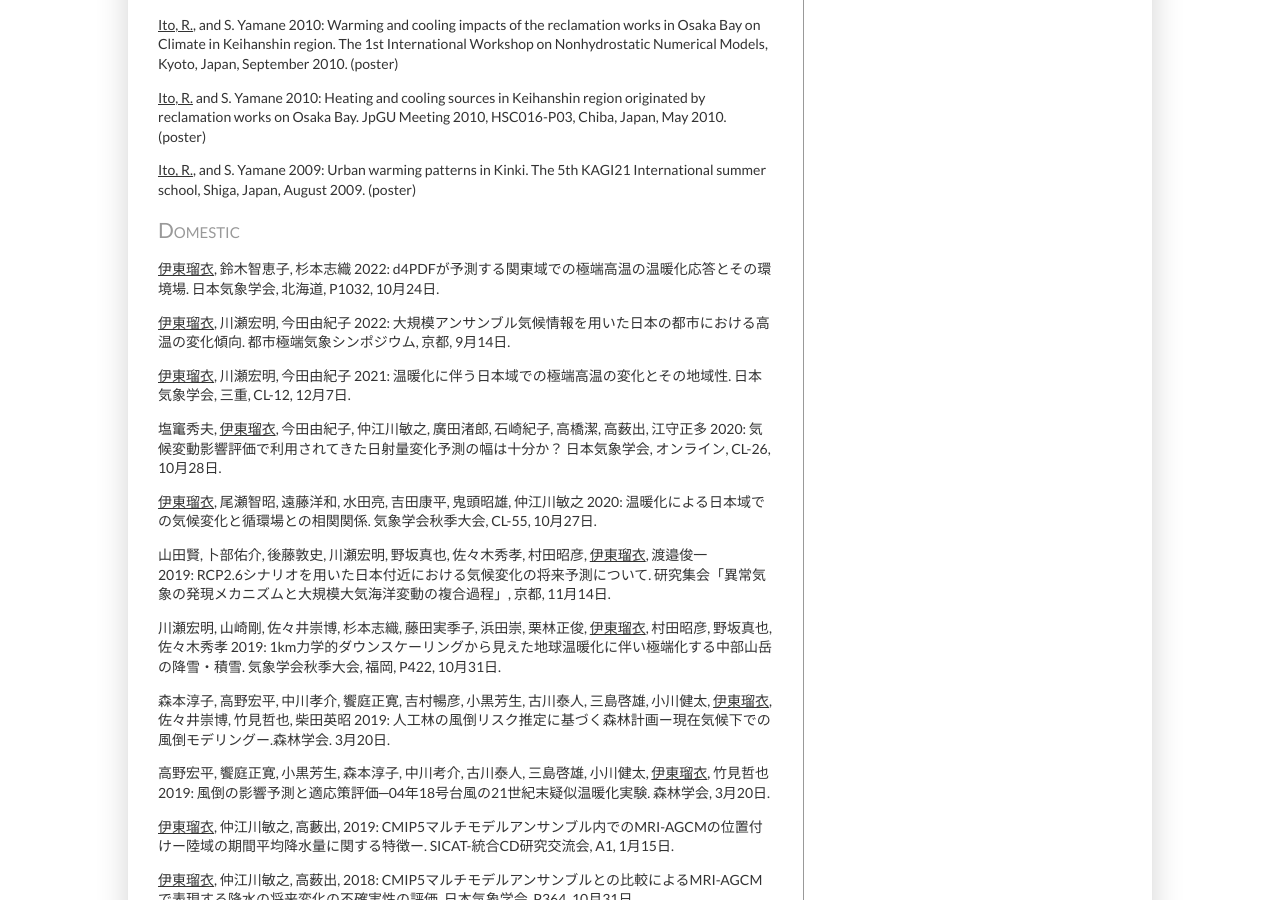
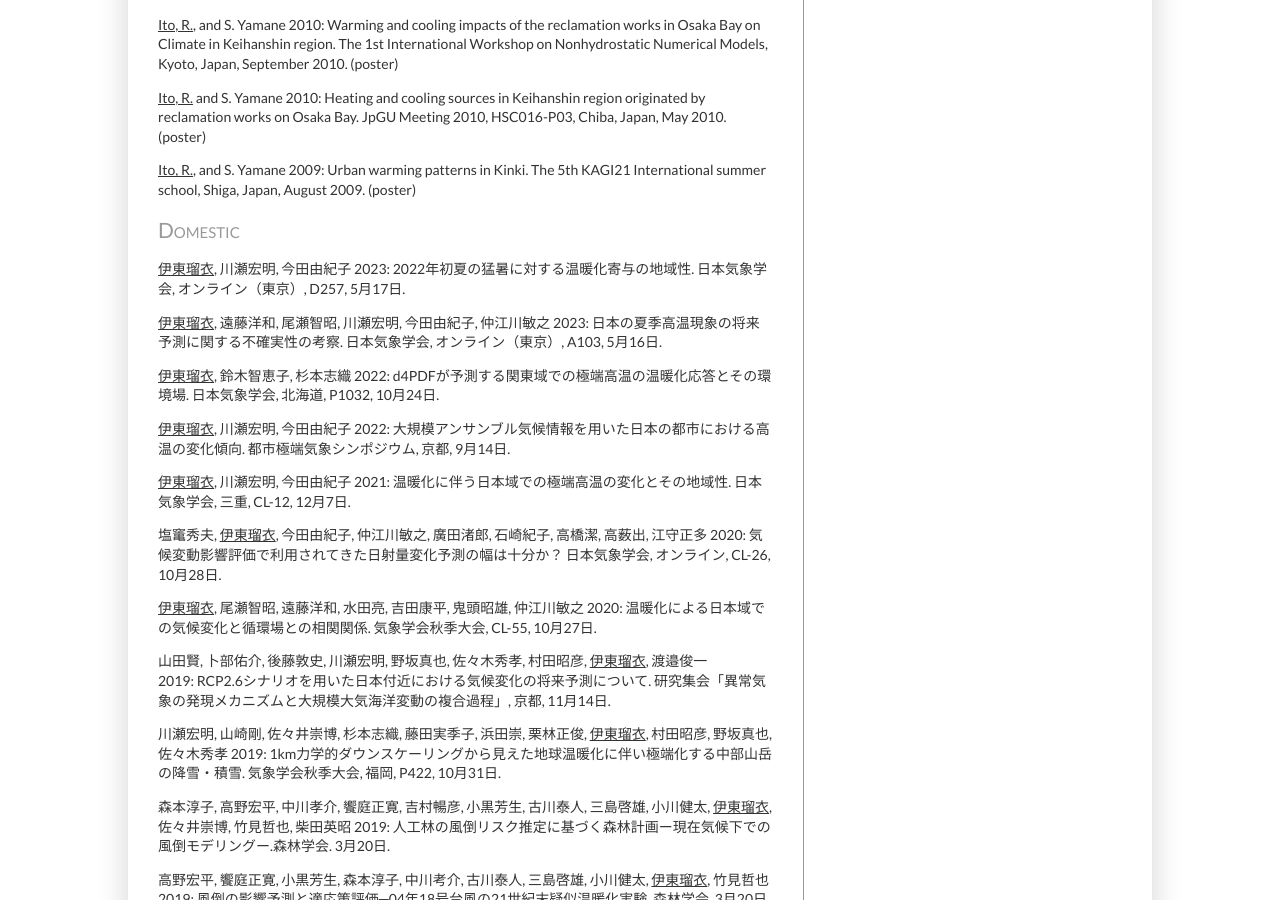
Before and after one commit to rui-climbiz/rui-climbiz.github.io, a Jekyll site: the page built from publications.html, in a window 1280 px wide and 900 px high, scrolled down 4474 px. Built offline with Jekyll 4.4.1, drawn with Linux system fonts in a browser that asks for light colours.

Commit message:
Update publications.html

```diff
--- a/publications.html
+++ b/publications.html
@@ -71,6 +71,8 @@
 <p><u>Ito, R.</u> and S. Yamane 2010: Heating and cooling sources in Keihanshin region originated by reclamation works on Osaka Bay. JpGU Meeting 2010, HSC016-P03, Chiba, Japan, May 2010. (poster)</p>
 <p><u>Ito, R.</u>, and S. Yamane 2009: Urban warming patterns in Kinki. The 5th KAGI21 International summer school, Shiga, Japan, August 2009. (poster)</p>
 <h2>Domestic</h2>
+<p><u>伊東瑠衣</u>, 川瀬宏明, 今田由紀子 2023: 2022年初夏の猛暑に対する温暖化寄与の地域性. 日本気象学会, オンライン（東京）, D257, 5月17日.</p>
+<p><u>伊東瑠衣</u>, 遠藤洋和, 尾瀬智昭, 川瀬宏明, 今田由紀子, 仲江川敏之 2023: 日本の夏季高温現象の将来予測に関する不確実性の考察. 日本気象学会, オンライン（東京）, A103, 5月16日.</p>
 <p><u>伊東瑠衣</u>, 鈴木智恵子, 杉本志織 2022: d4PDFが予測する関東域での極端高温の温暖化応答とその環境場. 日本気象学会, 北海道, P1032, 10月24日.</p>
 <p><u>伊東瑠衣</u>, 川瀬宏明, 今田由紀子 2022: 大規模アンサンブル気候情報を用いた日本の都市における高温の変化傾向. 都市極端気象シンポジウム, 京都, 9月14日.</p>
 <p><u>伊東瑠衣</u>, 川瀬宏明, 今田由紀子 2021: 温暖化に伴う日本域での極端高温の変化とその地域性. 日本気象学会, 三重, CL-12, 12月7日.</p>
```
